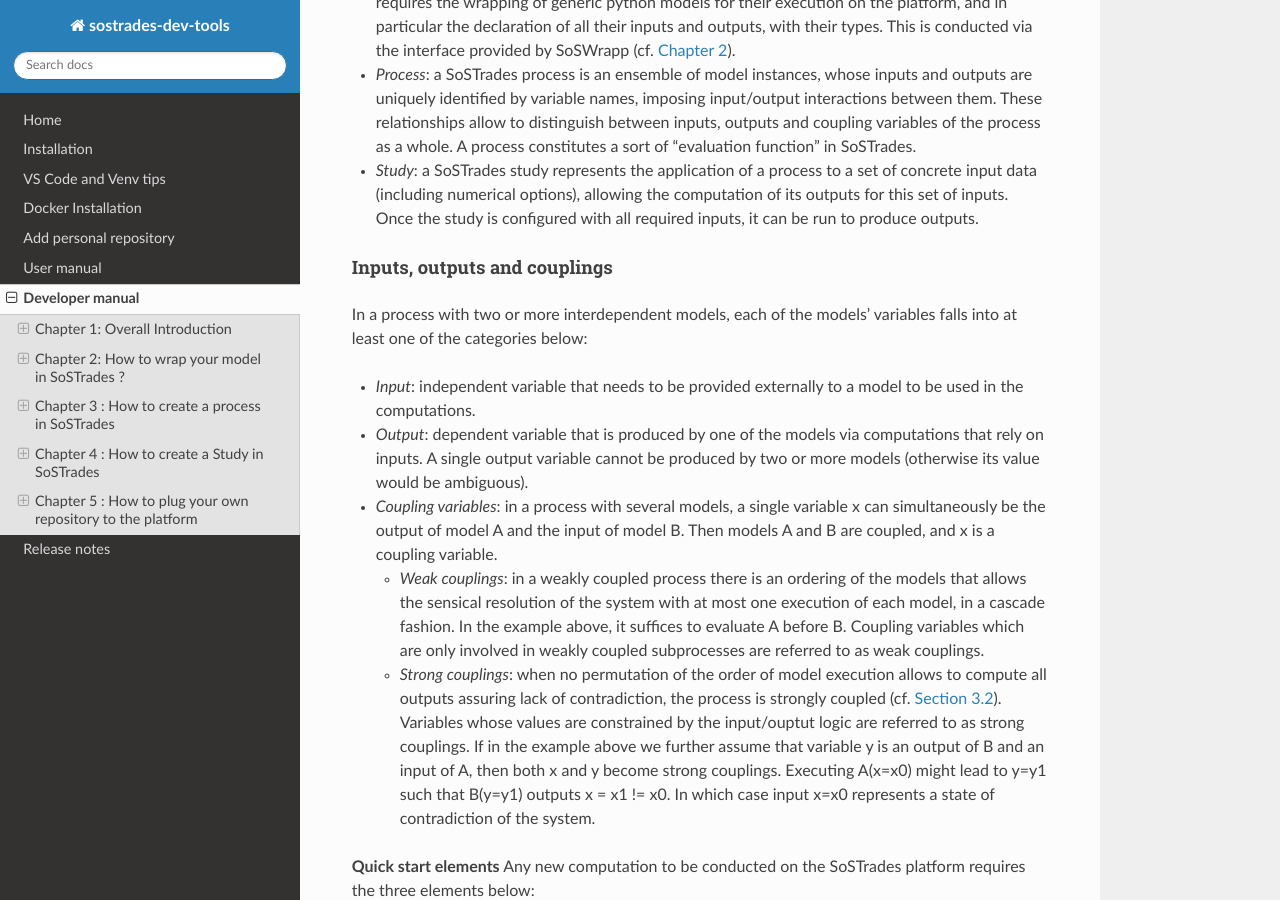
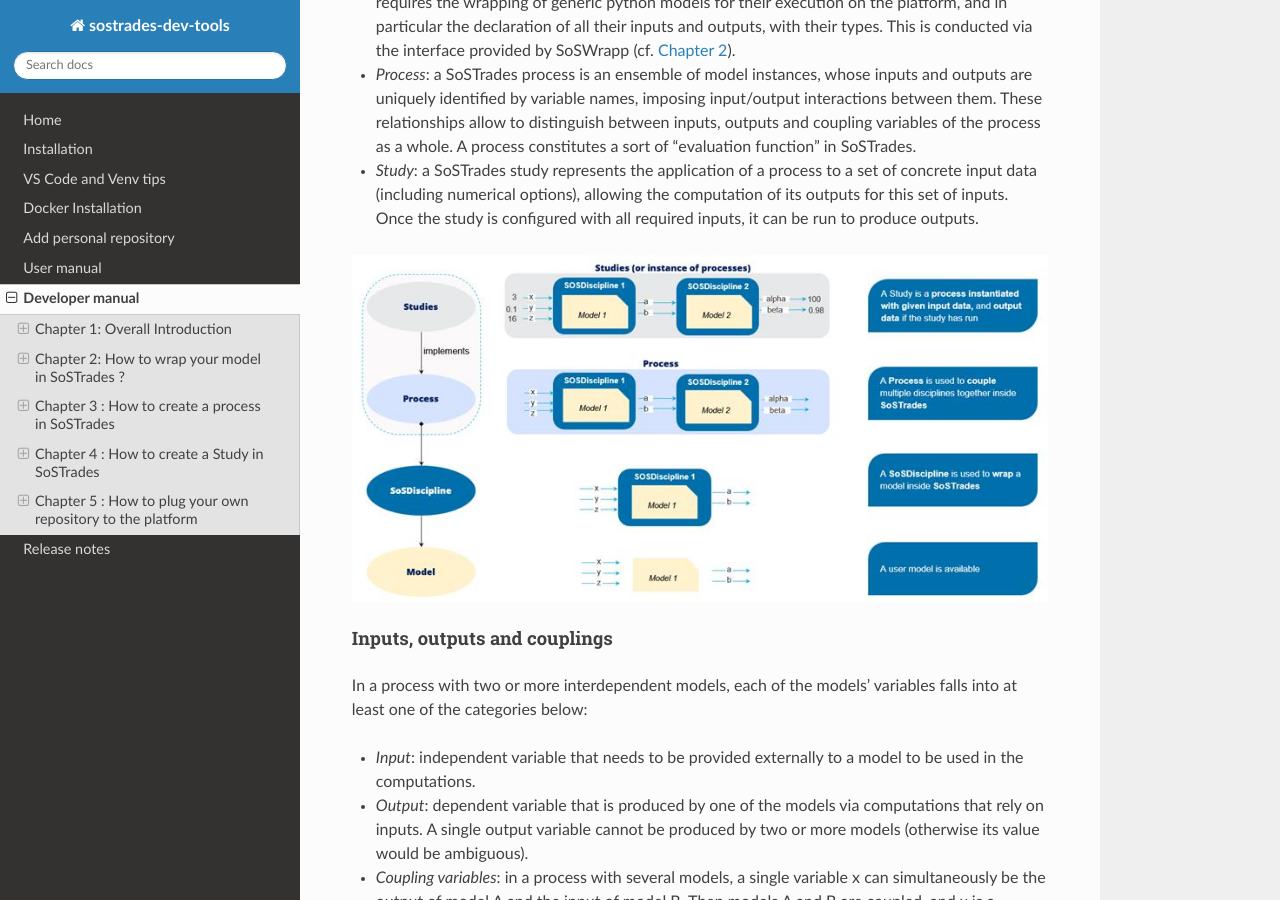
Before and after one commit to os-climate/sostrades-dev-tools, a Sphinx documentation site: the page built from docs/source/developer_manual.md, in a window 1280 px wide and 900 px high, scrolled down 1801 px. Built offline with Sphinx 7.4.7 and the Read the Docs theme 3.1.0, drawn with Linux system fonts in a browser that asks for light colours.

Commit message:
add schema in dev manual

```diff
--- a/docs/source/developer_manual.md
+++ b/docs/source/developer_manual.md
@@ -29,6 +29,8 @@ A key feature of GEMSEO is its semantic layer, which automatically detects how t
 - *Wrapper*: method or object that acts as a high-level interface to another method of object. With minimal or no modification of the latter, it allows its usage in another environment. SoSTrades requires the wrapping of generic python models for their execution on the platform, and in particular the declaration of all their inputs and outputs, with their types. This is conducted via the interface provided by SoSWrapp (cf. [Chapter 2](#chapter-2-how-to-wrap-your-model-in-sostrades-)).
 - *Process*: a SoSTrades process is an ensemble of model instances, whose inputs and outputs are uniquely identified by variable names, imposing input/output interactions between them. These relationships allow to distinguish between inputs, outputs and coupling variables of the process as a whole. A process constitutes a sort of “evaluation function” in SoSTrades.
 - *Study*: a SoSTrades study represents the application of a process to a set of concrete input data (including numerical options), allowing the computation of its outputs for this set of inputs. Once the study is configured with all required inputs, it can be run to produce outputs.
+
+![sostrades main concepts](images/sostrades_schema.png)
 
 #### Inputs, outputs and couplings
 In a process with two or more interdependent models, each of the models’ variables falls into at least one of the categories below:
```
Also changed, not shown: docs/source/images/sostrades_schema.png (added).
